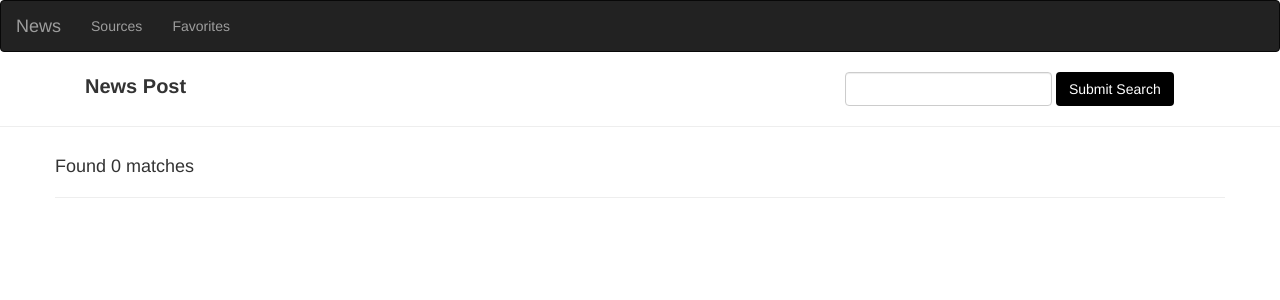
After one commit to Mutugiii/News, a Flask app: template app/templates/search.html in a window 1280 px wide. The commit adds this page. Shown: the top 300 px of the page. Run offline with Flask 2, Linux system fonts and the light colour scheme; the template is opened without the code that fills it, so the values that code supplies are empty; some libraries are stand-ins or nearby versions.

Commit message:
Add templates for the header, search | Adjust macros function and index.html

```diff
--- a/app/templates/base.html
+++ b/app/templates/base.html
@@ -1 +1,5 @@
 {% extends 'bootstrap/base.html' %}
+
+{% block navbar %}
+    {% include 'header.html' %}
+{% endblock %}
--- /dev/null
+++ b/app/templates/header.html
@@ -0,0 +1,33 @@
+<nav class="navbar navbar-default navbar-inverse" role="navigation">
+    <div class="container-fluid">
+        <div class="navbar-header">
+            <button type="button" class="navbar-toggle" data-toggle="collapse" data-target=".navbar-collapse">
+                <span class="sr-only">Toggle navigation</span>
+                <span class="icon-bar"></span>
+                <span class="icon-bar"></span>
+                <span class="icon-bar"></span>
+            </button>
+            <a class="navbar-brand" href="/"> News </a>
+        </div>
+        <div class="navbar-collapse collapse">
+            <ul class="nav navbar-nav">
+                <li><a href="/">Sources</a></li>
+                <li><a href="/">Favorites</a></li>
+            </ul>
+        </div>
+    </div>
+</nav>
+
+<div class="container">
+    <div class="col-md-8" style="font-size: 2rem; font-weight: 700;">
+        News Post
+    </div>
+    <form class="form-inline col-md-4">
+        <input type="text" name="article_query" placeholder="" class="form-control">
+        <input type="submit" value="Submit Search" class="btn" style="color: white; background-color: black;">
+    </form>
+</div>
+
+<div class="container-fluid" style="color: white; background-color: black;">
+
+</div>
--- a/app/templates/index.html
+++ b/app/templates/index.html
@@ -1,10 +1,10 @@
 {% extends 'base.html' %}
 {% import 'macros.html' as macro %}
 
-
-{% block content%}
-    <p>Hello World</p>
+{%block content %}
+<div class="container">
     <p>
     {{ macro.displayArticles(technology) }}
     </p>
+</div>
 {% endblock %}
--- a/app/templates/macros.html
+++ b/app/templates/macros.html
@@ -1,7 +1,15 @@
 {% macro displayArticles(article_list) %}
 
-    {% for article in article_list %}
-        <p>{{ article.author }}</p>
-    {% endfor %}
+{% for article in article_list %}
+    <hr style="height:1px;border:none;color:#333;background-color:#333;" />
+    <a href="{{article.url}}">
+        <img src="{{article.urlToImage}}" alt="Article Image" height="300px" max-width="400px">
+    </a>
+    <h4>{{article.title}}</h4>
+    <small>Author: {{article.author}}</small>
+    <p>{{article.description}}</p>
+    <small>{{article.date_published}}</small>
+    <hr style="height:1px;border:none;color:#333;background-color:#333;" />
+{% endfor %}
 
 {% endmacro %}
--- /dev/null
+++ b/app/templates/search.html
@@ -0,0 +1,23 @@
+{% extends 'base.html'%}
+{% import 'macros.html' as macro%}
+
+{% block title%}
+Search Results
+{% endblock %}
+
+</div>
+{% block content %}
+<hr>
+    <div class="container">
+        <div class="row">
+            <h4>{{ message }}</h4>
+            <h4> Found {{ search| count }} matches </h4>
+            <hr>
+            <ul>
+                {{ macro.displayArticles(search)}}
+            </ul>
+
+        </div>
+
+    </div>
+{% endblock %}
```
Also changed, not shown: app/templates/navbar.html (deleted).
